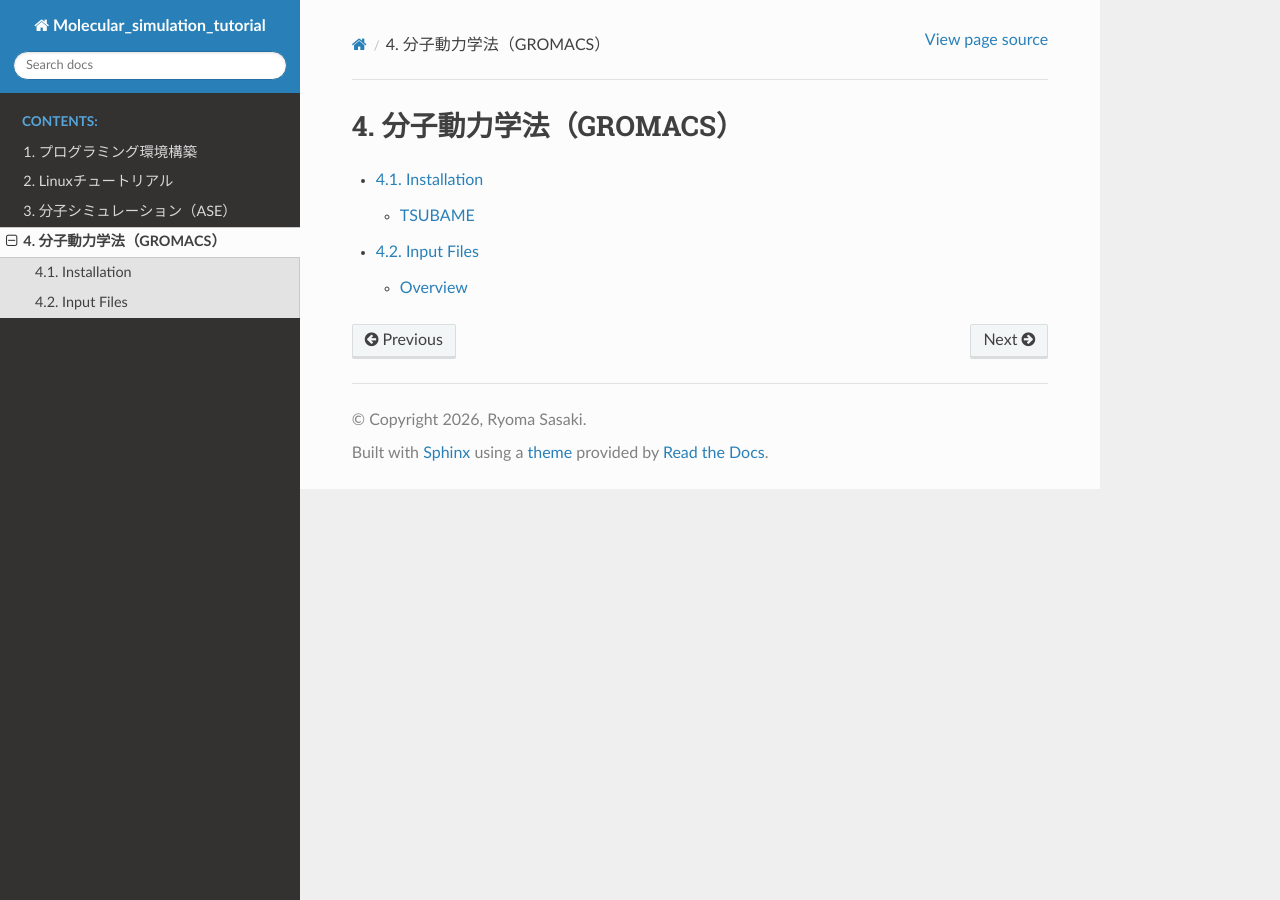
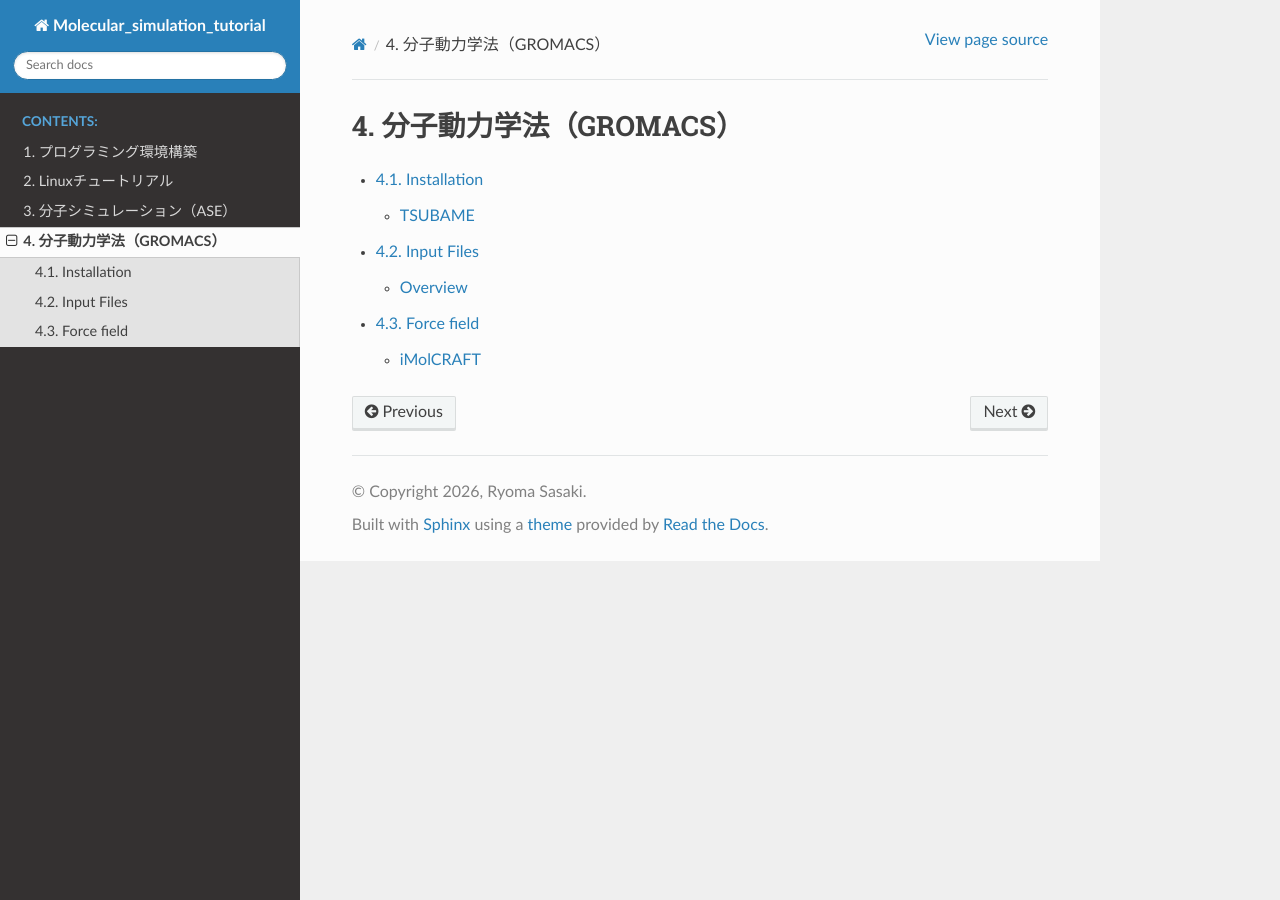
Before and after one commit to srak-uf/Molecular_simulation_tutorial, a Sphinx documentation site: the page built from docs/source/04_gromacs/index.md, in a window 1280 px wide. Built offline with Sphinx 7.4.7 and the Read the Docs theme 3.1.0, drawn with Linux system fonts in a browser that asks for light colours.

Commit message:
Add initial draft for force field documentation and update index

```diff
--- /dev/null
+++ b/docs/source/04_gromacs/03_forcefield.md
@@ -0,0 +1,3 @@
+# Force field
+## iMolCRAFT
+under construction
```
Also changed, not shown: docs/source/04_gromacs/index.md (+1 -0 lines).
